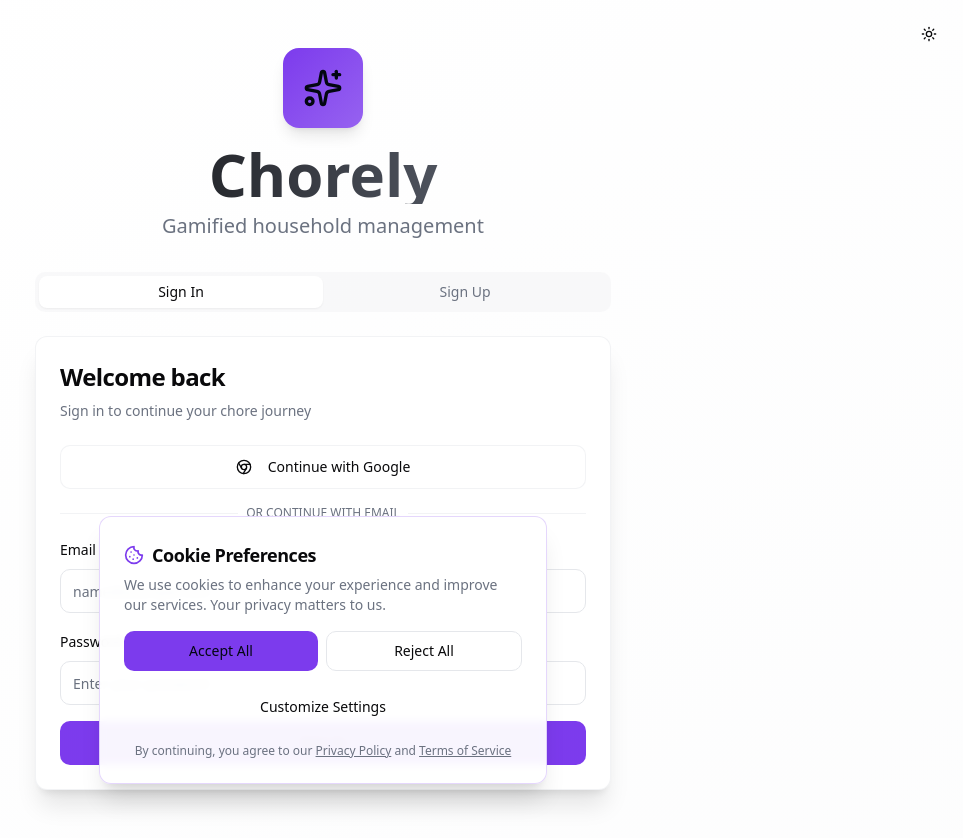
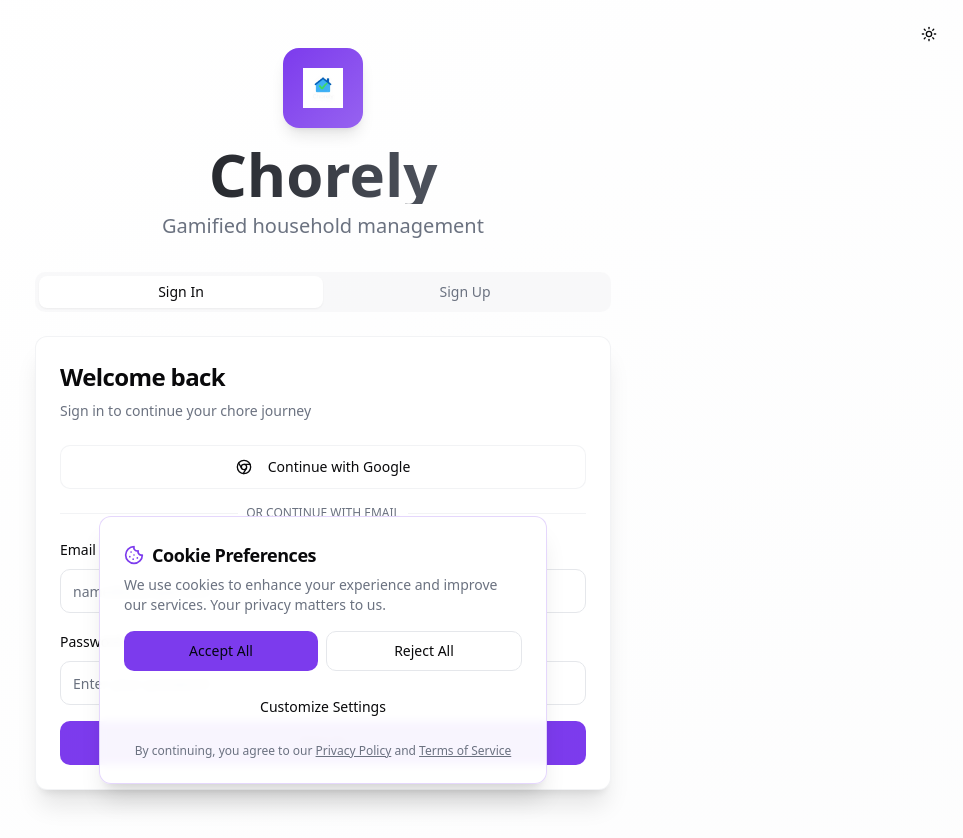
Before and after one commit to volajmaerik/chorely-home-sync, a React (Vite) app: page /auth in a window 1280 px wide. Shown: the whole page, without its empty margins (317-1280 px from the left). Built offline with nearby package versions, Linux system fonts and the light colour scheme; the HTML template or start-up script is replaced by a standard one.

Commit message:
Update auth logo

```diff
--- a/src/pages/Auth.tsx
+++ b/src/pages/Auth.tsx
@@ -7,7 +7,7 @@ import { Label } from '@/components/ui/label';
 import { Card, CardContent, CardDescription, CardHeader, CardTitle } from '@/components/ui/card';
 import { Tabs, TabsContent, TabsList, TabsTrigger } from '@/components/ui/tabs';
 import { ThemeToggle } from '@/components/ui/theme-toggle';
-import { Chrome, Mail, Shield, Sparkles, Check } from 'lucide-react';
+import { Chrome, Mail, Shield, Check } from 'lucide-react';
 import { supabase } from '@/integrations/supabase/client';
 import { toast } from '@/hooks/use-toast';
 
@@ -153,7 +153,11 @@ const Auth = () => {
       <div className="w-full max-w-md lg:max-w-lg xl:max-w-xl mx-auto">
         <div className="text-center mb-8 space-y-4">
           <div className="mx-auto w-16 h-16 lg:w-20 lg:h-20 bg-gradient-to-br from-primary to-primary/80 rounded-2xl flex items-center justify-center shadow-lg">
-            <Sparkles className="w-8 h-8 lg:w-10 lg:h-10 text-primary-foreground" />
+            <img
+              src="/chorely-logo.png"
+              alt="Chorely Logo"
+              className="w-8 h-8 lg:w-10 lg:h-10 object-contain"
+            />
           </div>
           <div>
             <h1 className="text-4xl lg:text-5xl xl:text-6xl font-bold bg-gradient-to-r from-foreground to-muted-foreground bg-clip-text text-transparent">
```
